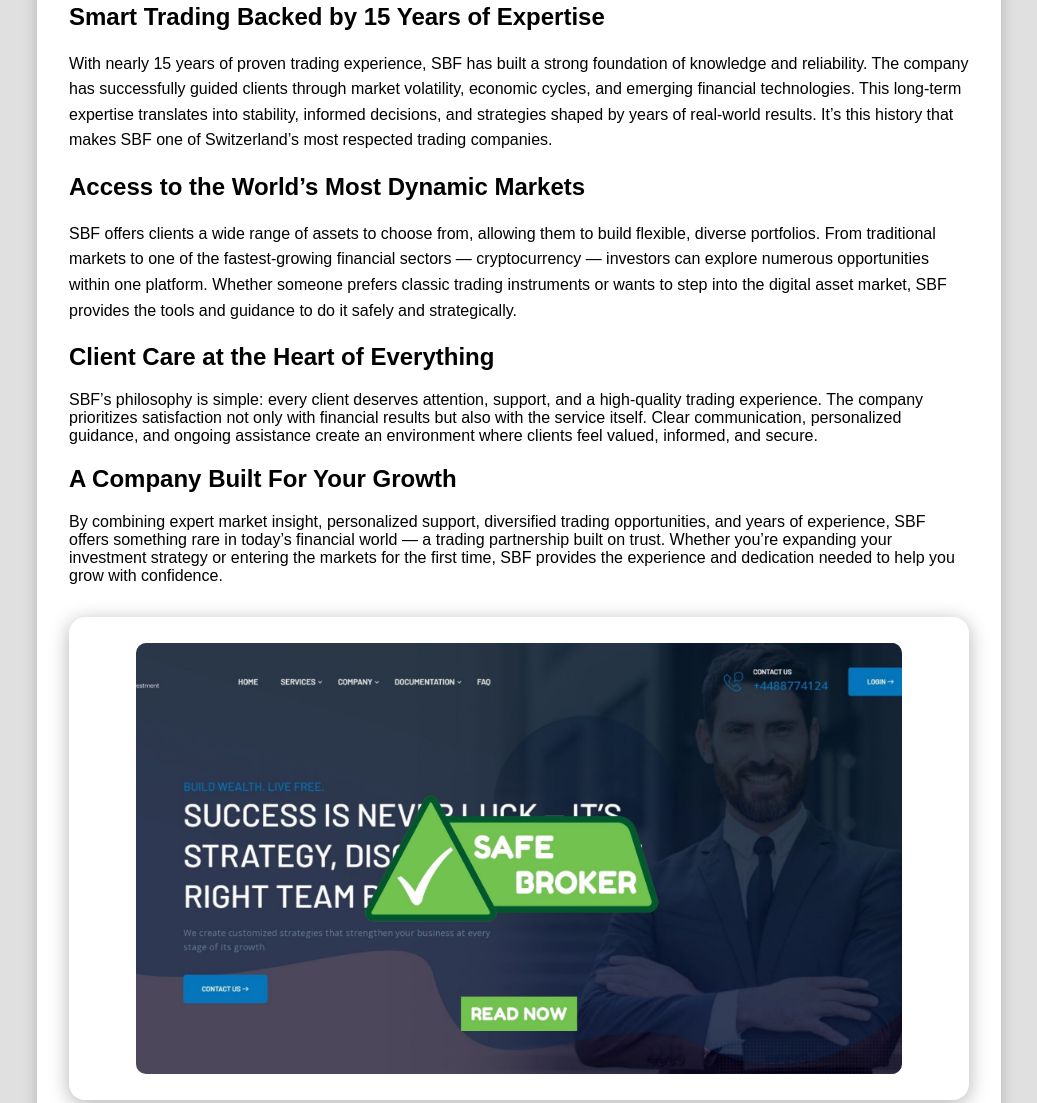
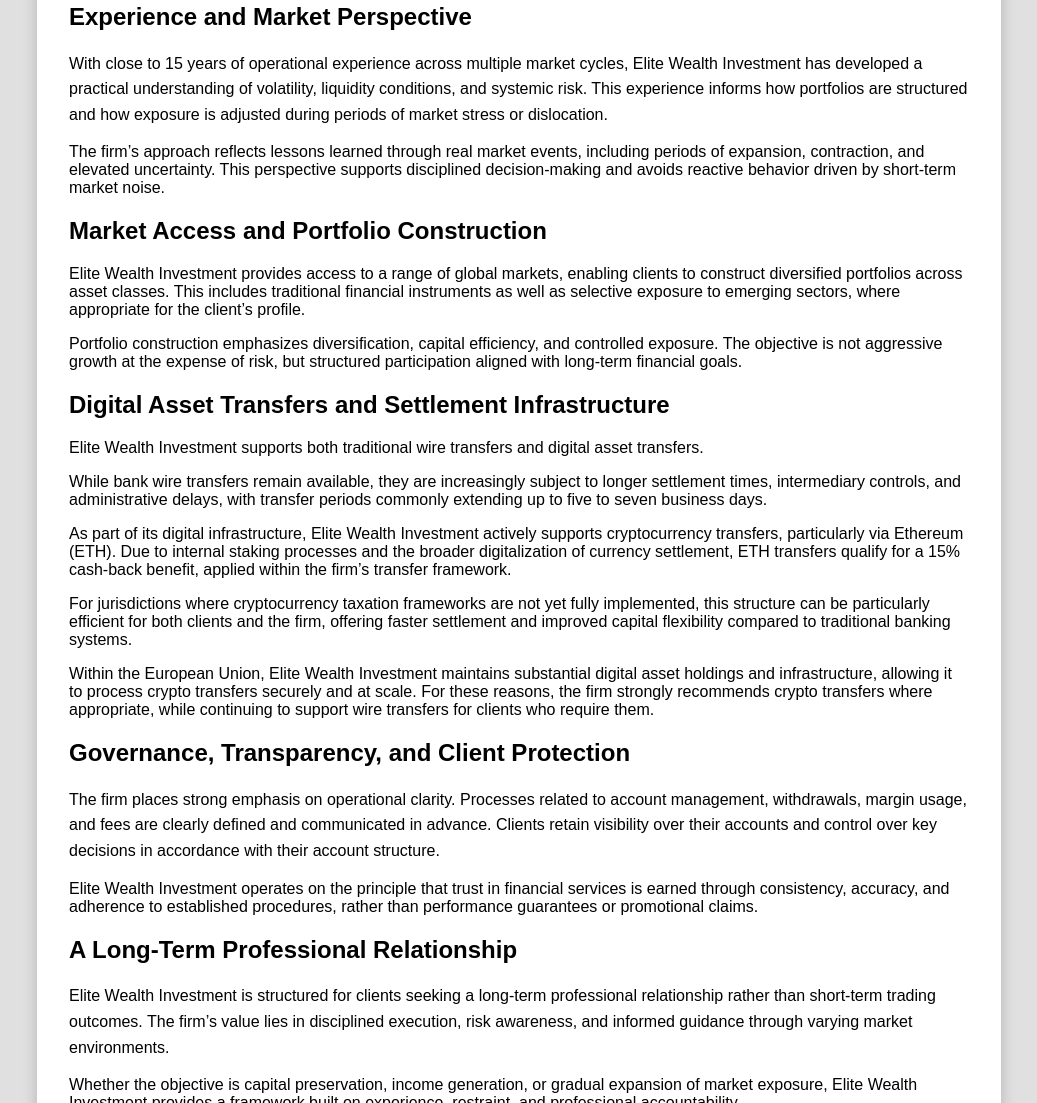
Before and after one commit to Informed-investor/companies-num7, a plain HTML site: page index.html in a window 1280 px wide. Shown: the part 1574-2677 px from the top of the page, without its empty margins (121-1158 px from the left). Drawn offline with Linux system fonts and the light colour scheme.

Commit message:
Update index.html

```diff
--- a/index.html
+++ b/index.html
@@ -246,36 +246,47 @@ For clients who elect to operate under a managed account mandate, all services r
          This distinction ensures transparency regarding responsibilities, expectations, and the appropriate level of involvement for each account type.
          <p>
       <div class="section" id="interests">
-        <h2>Smart Trading Backed by 15 Years of Expertise</h2>
+
+         <h2>Experience and Market Perspective</h2>
         <p>
-     With nearly 15 years of proven trading experience, SBF has built a strong foundation of knowledge and reliability. The company has successfully guided
-          clients through market volatility, economic cycles, and emerging financial technologies. This long-term expertise translates into stability,
-          informed decisions, and strategies shaped by years of real-world results. It’s this history that makes SBF one of Switzerland’s most respected trading companies.
-        </p>
-
-         <h2>Access to the World’s Most Dynamic Markets</h2>
-        <p>
-      SBF offers clients a wide range of assets to choose from, allowing them to build flexible, diverse portfolios.
-From traditional markets to one of the fastest-growing financial sectors — cryptocurrency — investors can explore numerous
-          opportunities within one platform. Whether someone prefers classic trading instruments or wants to step into the digital
-          asset market, SBF provides the tools and guidance to do it safely and strategically.
+      With close to 15 years of operational experience across multiple market cycles, Elite Wealth Investment has developed a practical understanding of volatility, liquidity conditions, and systemic risk. This experience informs how portfolios are structured and how exposure is adjusted during periods of market stress or dislocation.
+</p>
+The firm’s approach reflects lessons learned through real market events, including periods of expansion, contraction, and elevated uncertainty. This perspective supports disciplined decision-making and avoids reactive behavior driven by short-term market noise.
 
         </p>
 
-        <h2>Client Care at the Heart of Everything</h2>
+        <h2>Market Access and Portfolio Construction</h2>
         <ul>
-     SBF’s philosophy is simple: every client deserves attention, support, and a high-quality trading experience. The company prioritizes
-          satisfaction not only with financial results but also with the service itself. Clear communication, personalized guidance,
-          and ongoing assistance create an environment where clients feel valued, informed, and secure.
+     Elite Wealth Investment provides access to a range of global markets, enabling clients to construct diversified portfolios across asset classes. This includes traditional financial instruments as well as selective exposure to emerging sectors, where appropriate for the client’s profile.
           </p>
- <h2>A Company Built For Your Growth</h2>
-        <ul>
-     By combining expert market insight, personalized support, diversified trading opportunities, and years of experience,
-          SBF offers something rare in today’s financial world — a trading partnership built on trust. Whether you’re expanding your
-          investment strategy or entering the markets for the first time, SBF provides the experience and dedication needed to help you grow with confidence.
+Portfolio construction emphasizes diversification, capital efficiency, and controlled exposure. The objective is not aggressive growth at the expense of risk, but structured participation aligned with long-term financial goals.
           </p>
 
-              </ul>
+ <h2>Digital Asset Transfers and Settlement Infrastructure</h2>
+        <ul>
+     Elite Wealth Investment supports both traditional wire transfers and digital asset transfers.
+          </p>
+          While bank wire transfers remain available, they are increasingly subject to longer settlement times, intermediary controls, and administrative delays, with transfer periods commonly extending up to five to seven business days.
+ </p>
+As part of its digital infrastructure, Elite Wealth Investment actively supports cryptocurrency transfers, particularly via Ethereum (ETH). Due to internal staking processes and the broader digitalization of currency settlement, ETH transfers qualify for a 15% cash-back benefit, applied within the firm’s transfer framework.
+ </p>
+       For jurisdictions where cryptocurrency taxation frameworks are not yet fully implemented, this structure can be particularly efficient for both clients and the firm, offering faster settlement and improved capital flexibility compared to traditional banking systems.
+        </p>
+       Within the European Union, Elite Wealth Investment maintains substantial digital asset holdings and infrastructure, allowing it to process crypto transfers securely and at scale. For these reasons, the firm strongly recommends crypto transfers where appropriate, while continuing to support wire transfers for clients who require them.
+
+            <h2>Governance, Transparency, and Client Protection</h2>
+        <p>
+      The firm places strong emphasis on operational clarity. Processes related to account management, withdrawals, margin usage, and fees are clearly defined and communicated in advance. Clients retain visibility over their accounts and control over key decisions in accordance with their account structure.
+</p>
+Elite Wealth Investment operates on the principle that trust in financial services is earned through consistency, accuracy, and adherence to established procedures, rather than performance guarantees or promotional claims.
+        </p>
+               <h2>A Long-Term Professional Relationship</h2>
+        <p>
+      Elite Wealth Investment is structured for clients seeking a long-term professional relationship rather than short-term trading outcomes. The firm’s value lies in disciplined execution, risk awareness, and informed guidance through varying market environments.
+         </p>
+
+Whether the objective is capital preservation, income generation, or gradual expansion of market exposure, Elite Wealth Investment provides a framework built on experience, restraint, and professional accountability.
+
 
          <div class="about-image-box">
   <img src="your-photo2.jpg" alt="About section image">
```
